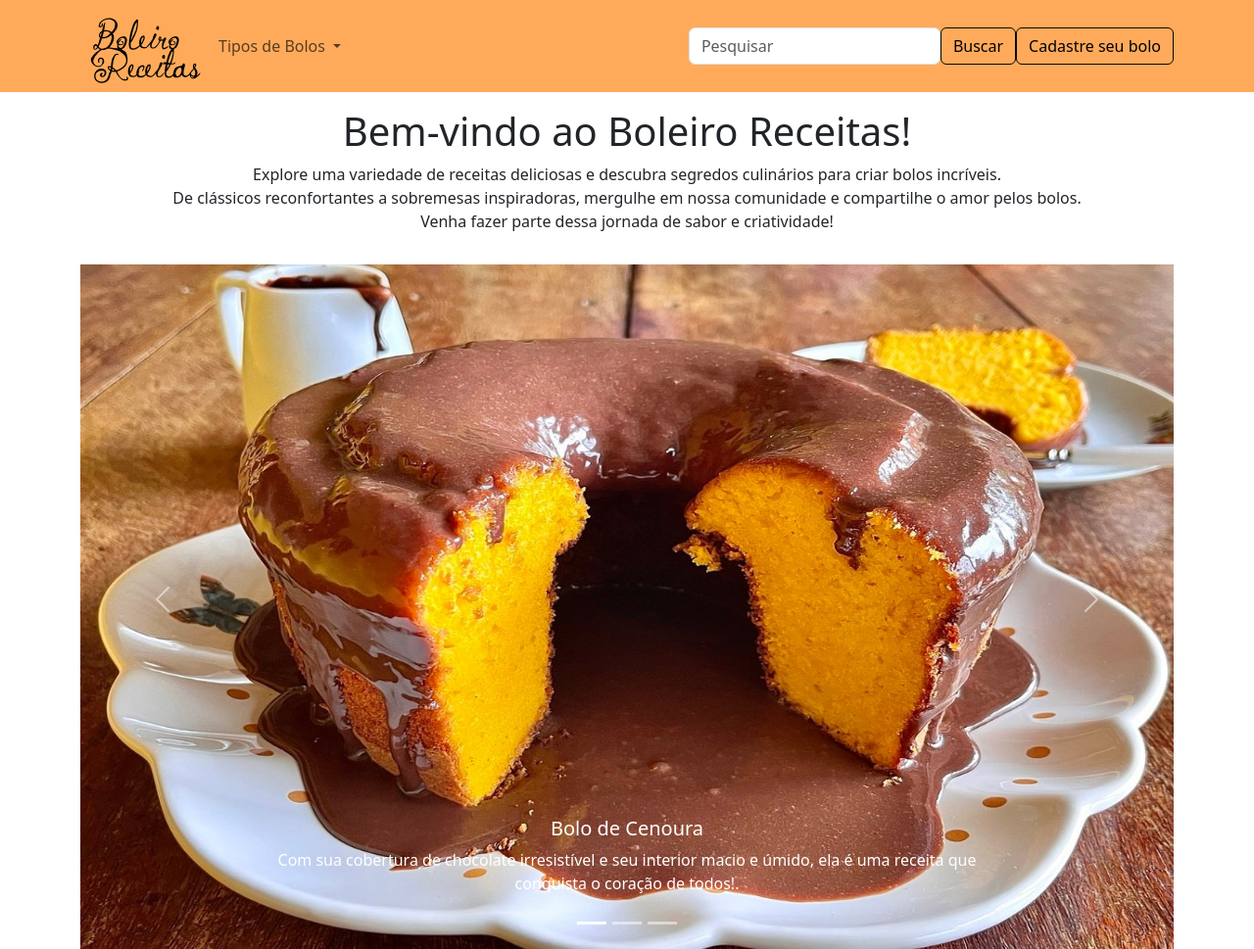
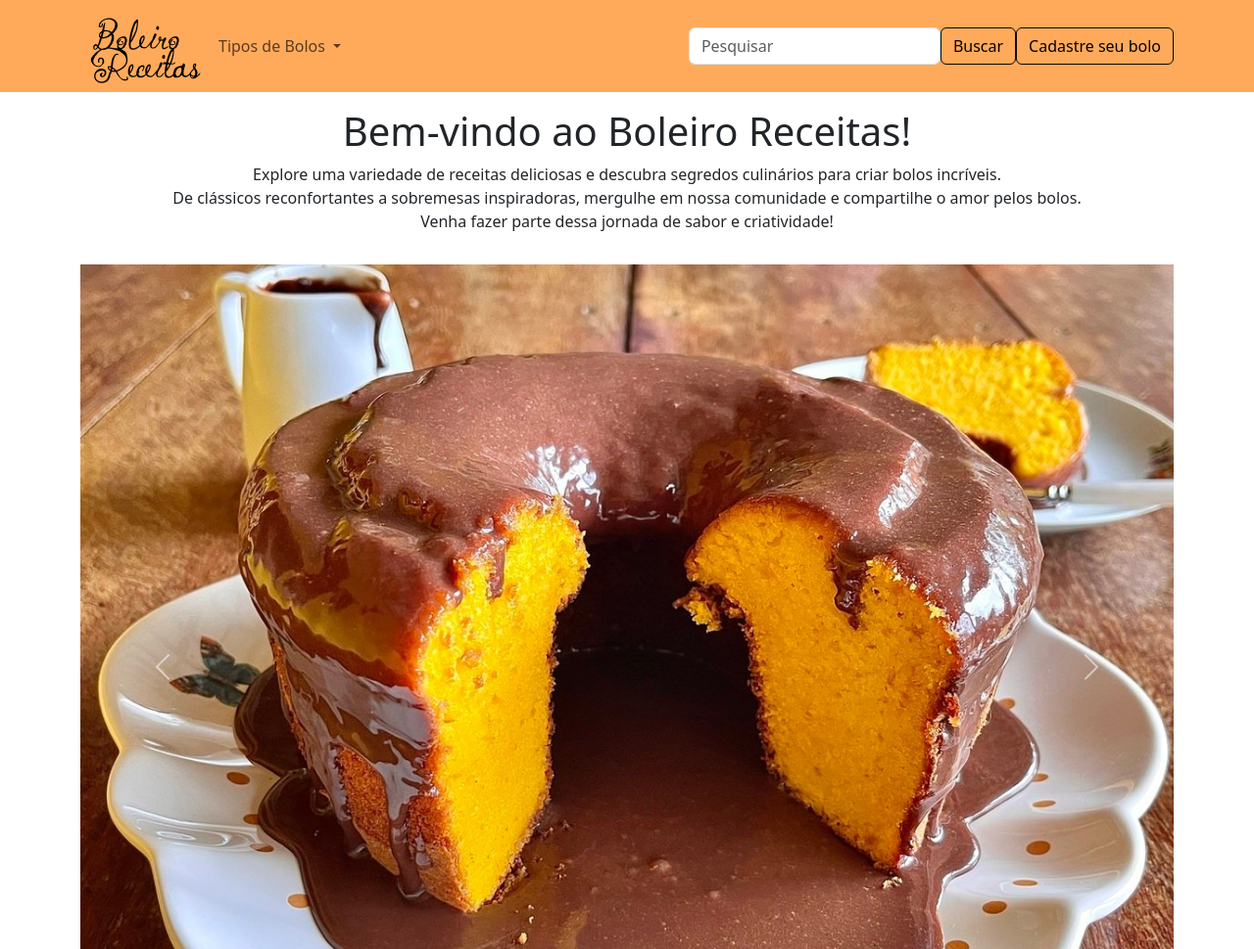
Before and after one commit to OmanoRH/Projeto-I, a PHP site: page / in a window 1280 px wide. Shown: the top 969 px of the page at 98% size. Run offline with PHP 8.4, Linux system fonts and the light colour scheme; data comes from the database, SQL or seed files in the repository.

Commit message:
Carousel com resolução ajustada

```diff
--- a/CSS/style.css
+++ b/CSS/style.css
@@ -1,4 +1,6 @@
-
+.carrosel{
+    width: 600px;
+}
 
  #fotodobolo{
     display: block !important;
--- a/index.php
+++ b/index.php
@@ -70,7 +70,7 @@
         <a href="paginaReceita.php">
 
           <div class="carousel-item active mt-3">
-            <img src="Imagens/bolo-de-cenoura-de-liquidificador-1.jpeg" style="height: 700px;" class="d-block w-100"
+            <img src="Imagens/bolo-de-cenoura-de-liquidificador-1.jpeg" class="carrosel d-block w-100"
               alt="...">
             <div class="carousel-caption d-none d-md-block">
               <h5>Bolo de Cenoura</h5>
@@ -84,7 +84,7 @@
           <a href="paginaReceita.php">
 
             <div class="carousel-item mt-3">
-              <img src="Imagens/bolo-de-cenoura-de-liquidificador-1.jpeg" style="height: 700px;" class="d-block w-100"
+              <img src="Imagens/bolo-de-cenoura-de-liquidificador-1.jpeg" class="carrosel d-block w-100"
                 alt="...">
               <div class="carousel-caption d-none d-md-block">
                 <h5>Bolo de Cenoura</h5>
@@ -95,8 +95,8 @@
           </a>
 
           <div class="carousel-item">
-            <img id="bolo" src="Imagens/bolo-de-cenoura-de-liquidificador-1.jpeg" style="height: 700px;"
-              class="d-block w-100" alt="...">
+            <img id="bolo" src="Imagens/bolo-de-cenoura-de-liquidificador-1.jpeg" class="carrosel d-block w-100"
+              alt="...">
             <div class="carousel-caption d-none d-md-block">
               <h5>Bolo de Cenoura</h5>
               <p>Com sua cobertura de chocolate irresistível e seu interior macio e úmido, ela é uma receita que conquista
```
